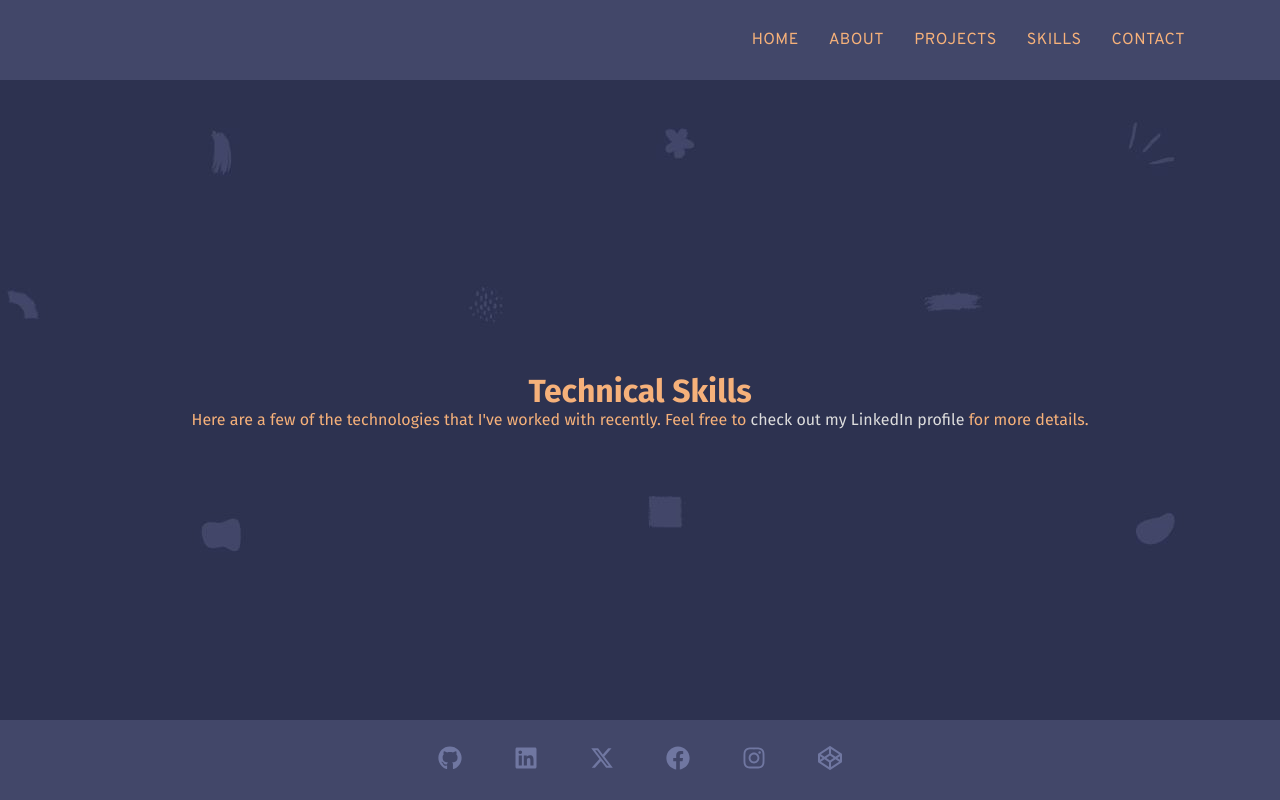
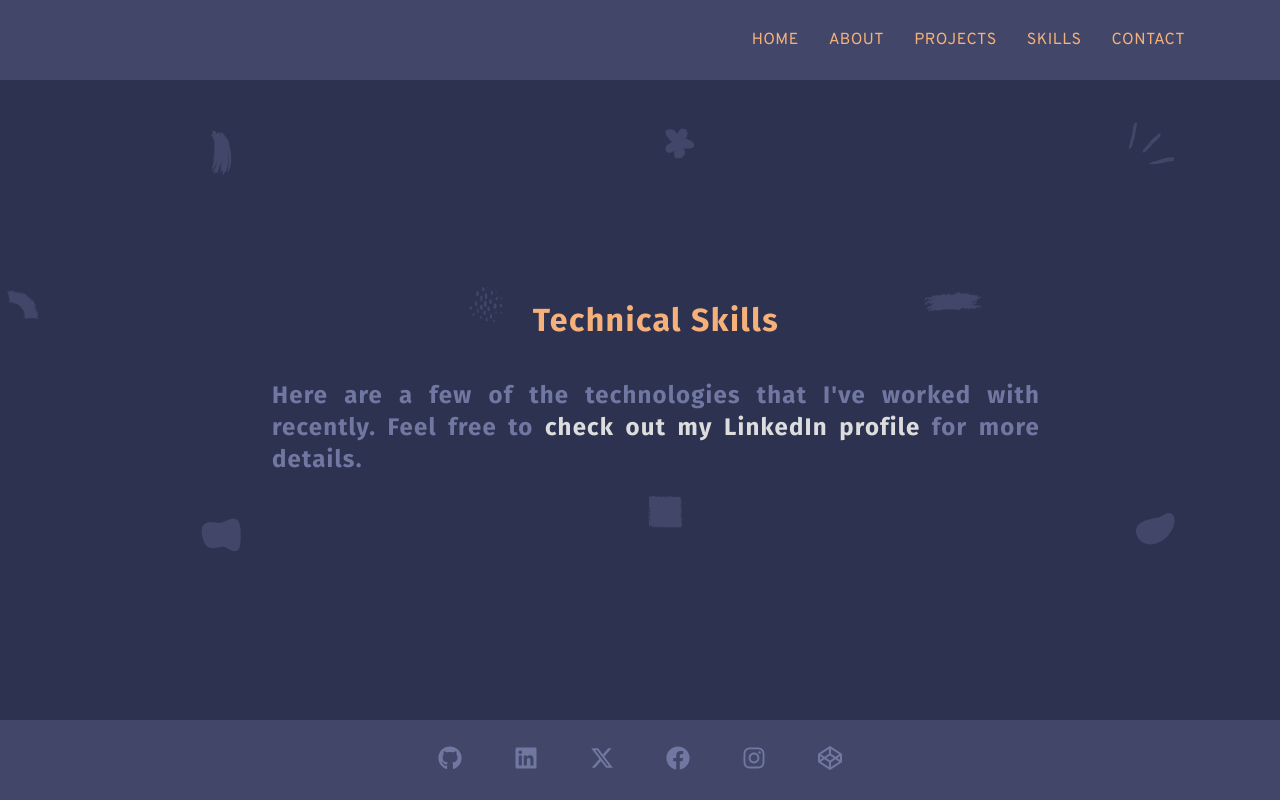
Before and after one commit to eaknott/personal-portfolio, a React (Create React App) app: page /skills in a window 1280 px wide. Built offline with nearby package versions, Linux system fonts and the light colour scheme.

Commit message:
Add fixed position for header-container, footer-container, and Projects page h1, wrap ProjectItem component thumbnail img and title h1 in a tags linked to liveUrl, and style individual page h1 and p tags

```diff
--- a/src/index.css
+++ b/src/index.css
@@ -47,6 +47,7 @@ body, html {
   display: flex;
   justify-content: flex-end;
   align-items: center;
+  position: fixed;
 }
 
 .header-container ul {
@@ -95,6 +96,8 @@ body, html {
   height: 80vh;
   width: 100vw;
   font-family: 'Fira Sans', Helvetica, sans-serif;
+  position: relative;
+  top: 10vh;
 }
 
 /* HOME PAGE */
@@ -132,20 +135,33 @@ body, html {
 
 .about h1 {
   text-align: center;
+  color: var(--light);
+  margin: 0 auto 2.5rem 2rem;
+  letter-spacing: 0.09rem;
 }
+
 .about p {
-  font-size: 1.1.5rem;
+  font-size: 1.5rem;
   line-height: 2rem;
   text-align: justify;
   width: 60vw;
   min-width: 450px;
+  color: var(--tertiary);
+  font-weight: bold;
+  letter-spacing: 0.075rem;
+  margin: 0 auto 1.5rem 2rem;
 }
 
 /* PROJECTS PAGE */
 
+.projects-header {
+  position: fixed;
+  top: 15vh;
+}
 .project-items {
   display: flex;
   flex-direction: row;
+  margin-left: 200rem;
 }
 
 .project-item {
@@ -154,7 +170,7 @@ body, html {
   justify-content: space-between;
   align-items: center;
   margin: 3rem 3rem 0 3rem;
-  height: 25rem;
+  height: 20rem;
 }
 
 .project-thumbnail img {
@@ -162,12 +178,32 @@ body, html {
   box-shadow: 3px 3px 10px #bbbbbb;
 }
 
+.project-thumbnail img:hover {
+  border-radius: 10px;
+  box-shadow: 3px 3px 10px var(--light);
+}
+
+.project-thumbnail img:active {
+  border-radius: 10px;
+  box-shadow: 1px 1px 10px var(--light);
+  transform: translate(2px, 2px);
+}
+
+
 .project-text {
   display: flex;
   flex-direction: column;
   height: 12rem;
   justify-content: space-between;
   align-items: center;
+}
+
+.project-text a {
+  text-decoration: none;
+}
+
+.project-text h1:hover {
+  color: var(--light);
 }
 
 .project-text h1 {
@@ -190,7 +226,6 @@ body, html {
   font-size: 1.1rem;
 }
 
-
 .project-buttons {
   display: flex;
   flex-direction: row;
@@ -204,6 +239,21 @@ body, html {
 
 .skills h1 {
   text-align: center;
+  color: var(--light);
+  margin: 0 auto 2.5rem 2rem;
+  letter-spacing: 0.09rem;
+}
+
+.skills p {
+  font-size: 1.5rem;
+  line-height: 2rem;
+  text-align: justify;
+  width: 60vw;
+  min-width: 450px;
+  color: var(--tertiary);
+  font-weight: bold;
+  letter-spacing: 0.075rem;
+  margin: 0 auto 1.5rem 2rem;
 }
 
 .skills a {
@@ -216,6 +266,13 @@ body, html {
 }
 
 /* CONTACT PAGE */
+
+.contact h1 {
+  text-align: right;
+  color: var(--light);
+  margin: 0 auto 2.5rem 2rem;
+  letter-spacing: 0.09rem;
+}
 
 .contact {
   display: flex;
@@ -233,6 +290,11 @@ body, html {
   min-width: 20rem;
   font-size: 1.1rem;
   line-height: 2rem;
+  color: var(--tertiary);
+  font-weight: bold;
+  letter-spacing: 0.075rem;
+  margin: 0 auto 1.5rem 2rem;
+  text-align: right;
 }
 
 .contact-email {
@@ -316,6 +378,8 @@ button:active {
   display: flex;
   justify-content: center;
   align-items: center;
+  position: fixed;
+  bottom: 0;
 }
 
 .footer-links {
```
